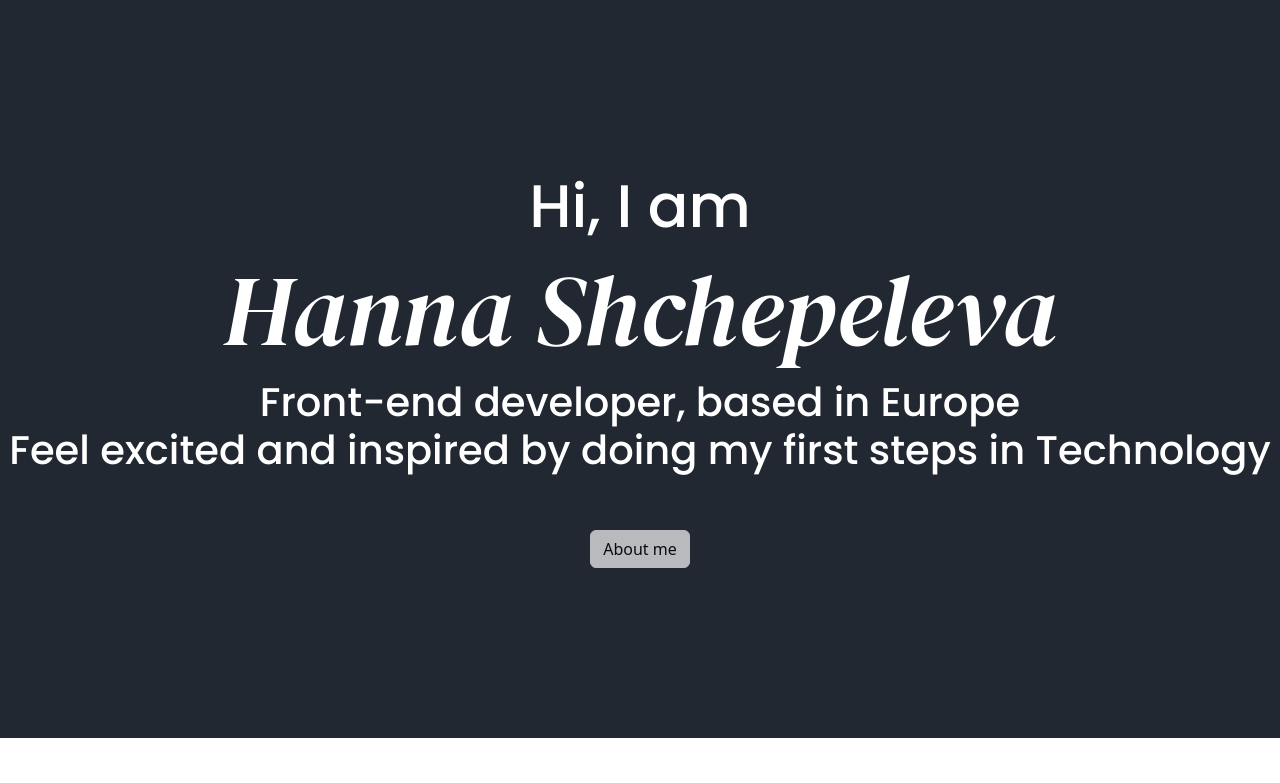
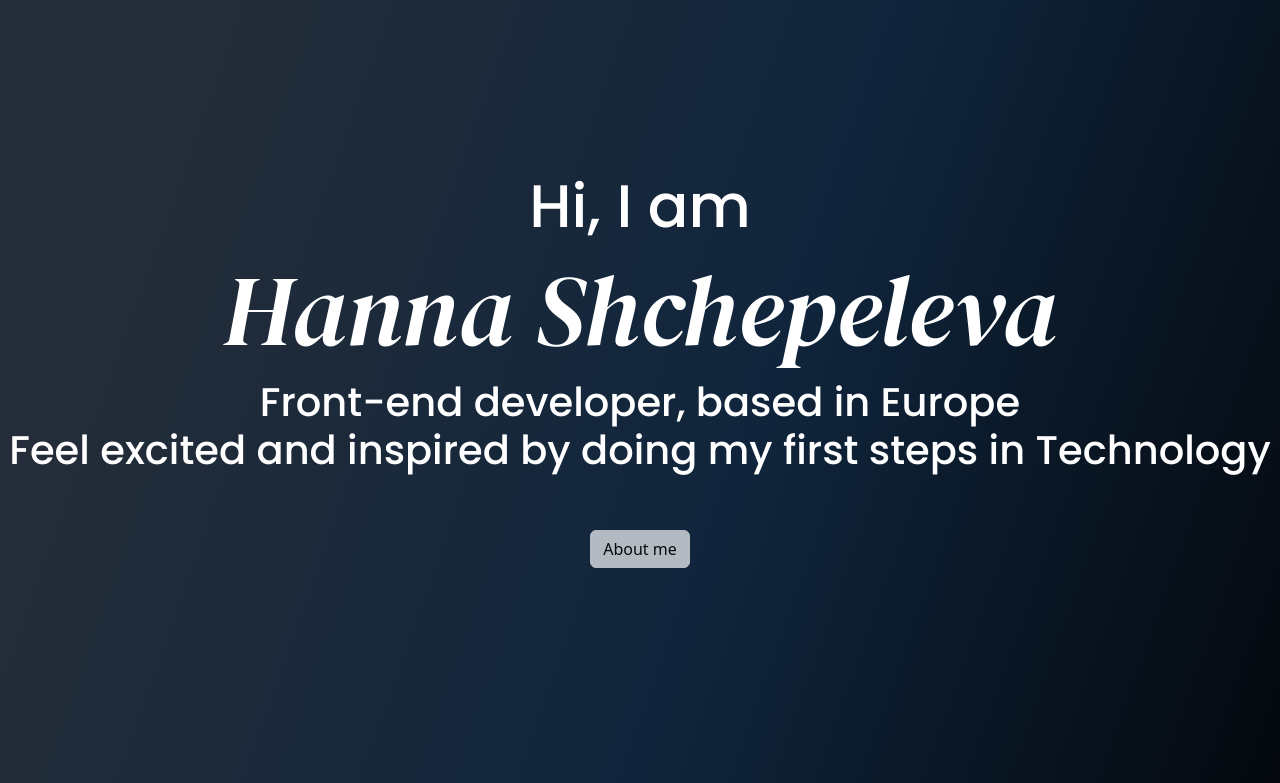
Before and after one commit to Hanna-Mik/portfolio-hanna-shchepeleva, a plain HTML site: page index.html in a window 1280 px wide. Shown: the top 783 px of the page. Drawn offline with nearby package versions, Linux system fonts and the light colour scheme.

Commit message:
background changed

```diff
--- a/styles/style.css
+++ b/styles/style.css
@@ -3,7 +3,15 @@
   --secondary-font-family: "Roboto", sans-serif;
   --heading-font-family: "DM Serif Display", serif;
 }
-
+body {
+  background: linear-gradient(
+    109.6deg,
+    rgb(36, 45, 57) 11.2%,
+    rgb(16, 37, 60) 51.2%,
+    rgb(0, 0, 0) 98.6%
+  );
+  color: white;
+}
 h1 {
   font-family: var(--heading-font-family);
 }
@@ -23,9 +31,14 @@ a {
 }
 
 .hero {
+  /*background: linear-gradient(
+    109.6deg,
+    rgb(36, 45, 57) 11.2%,
+    rgb(16, 37, 60) 51.2%,
+    rgb(0, 0, 0) 98.6%
+  );*/
   padding: 170px 0;
   text-align: center;
-  background: #222831;
   color: white;
 }
 .hero h1 {
```
